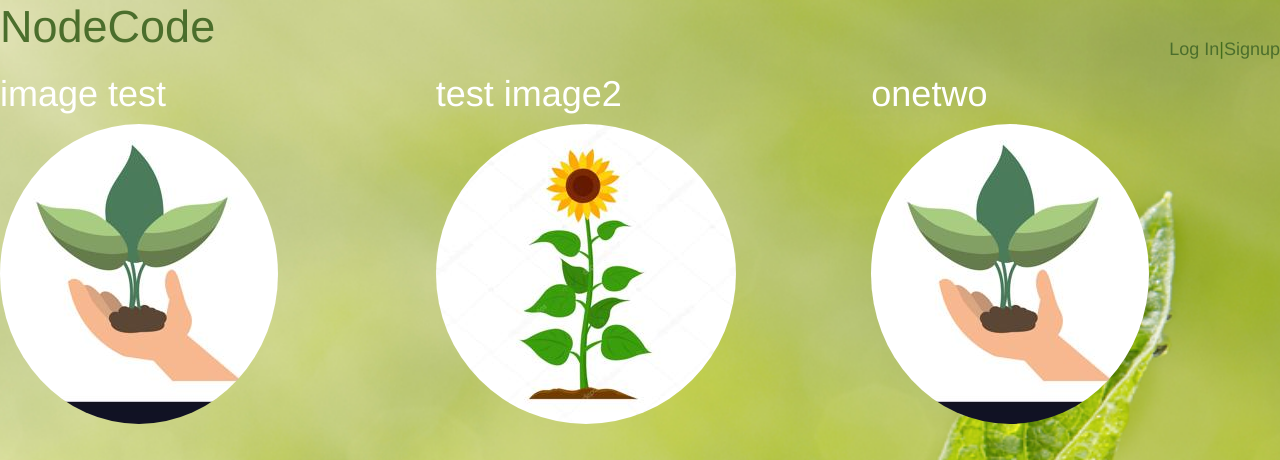
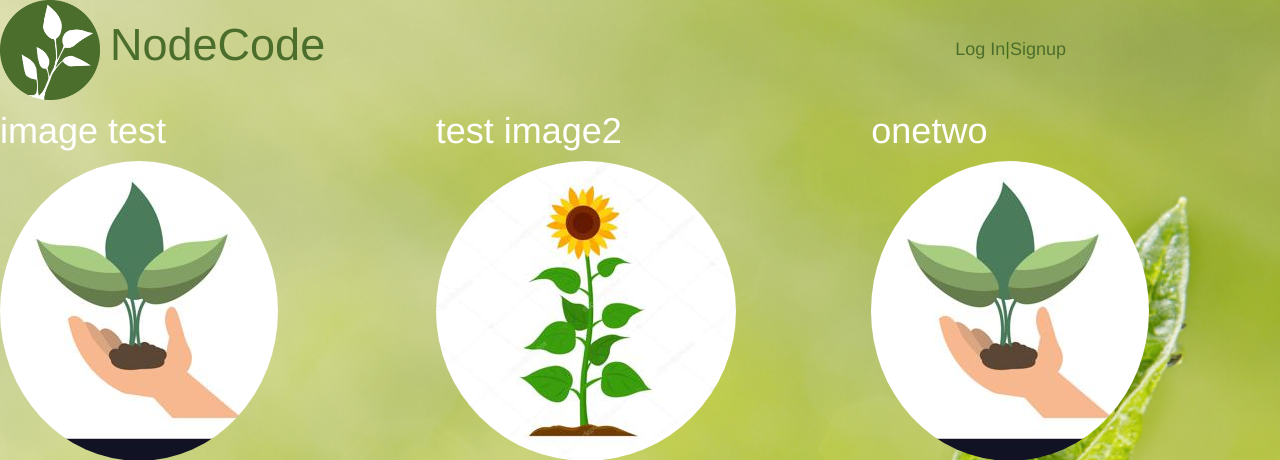
Before and after one commit to JustOneByteAtATime/NodeCode, a Django app: page / in a window 1280 px wide. Shown: the top 460 px of the page. Run offline with Django 3.2, Linux system fonts and the light colour scheme; data comes from the database, SQL or seed files in the repository.

Commit message:
Logo and scootched stuff over

```diff
--- a/static/css/base.css
+++ b/static/css/base.css
@@ -17,6 +17,9 @@ header {
 header h1 {
     color: white;
     text-decoration: none;
+}
+h1 {
+    color: white;
 }
 h2 {
     color: white;
@@ -40,8 +43,17 @@ ul li {
     color: white;
 }
 
-.nav-left {
-    margin-right: auto;
+.nav-left img {
+  float: left;
+  width: 100px;
+  height: 100px;
+  background: transparent;
+}
+
+.nav-left h1 {
+  position: relative;
+  top: 18px;
+  left: 10px;
 }
 
 .nav-right {
@@ -76,6 +88,3 @@ ul li {
     color: #4b6e2c;
     text-decoration:none;
 }
-.post-entry div a {
-text-align: center;
-}
--- a/templates/base.html
+++ b/templates/base.html
@@ -10,14 +10,16 @@
         <link rel="stylesheet" href="{% static 'css/base.css' %}">
         <link href="https://fonts.googleapis.com/css?family=Source+Sans+Pro:400" rel="styleshee\t">
         <title>NodeCode</title>
+    <link rel="icon" href="NCLogoPlain.png" type="image/png">
     </head>
     <body>
         <div>
             <header>
                 <div class="nav-left">
-                    <h1><a href="{% url 'home' %}" style="text-decoration: none;">NodeCode</a></h1>
+                <img style="display:inline;" src="{% static 'css/NCLogoPlain.png' %}" alt="logo">
+<h1 style="display: inline;"><a href="{% url 'home' %}" style="text-decoration: none;">NodeCode</a></h1>
                 </div>
-                <div class="nav-right">
+                <div style = "position:relative; left:640px;" class="nav-right">
                     {% if user.is_authenticated %}
                         <a href="{% url 'post_new' %}"style="text-decoration: none;">Offer New Cuttings</a> |
                         <a href="{% url 'profile' %}" style="text-decoration: none;">{{ user.username }}</a> |
```
Also changed, not shown: static/css/NCLogoPlain.png (added), 5 other files.
